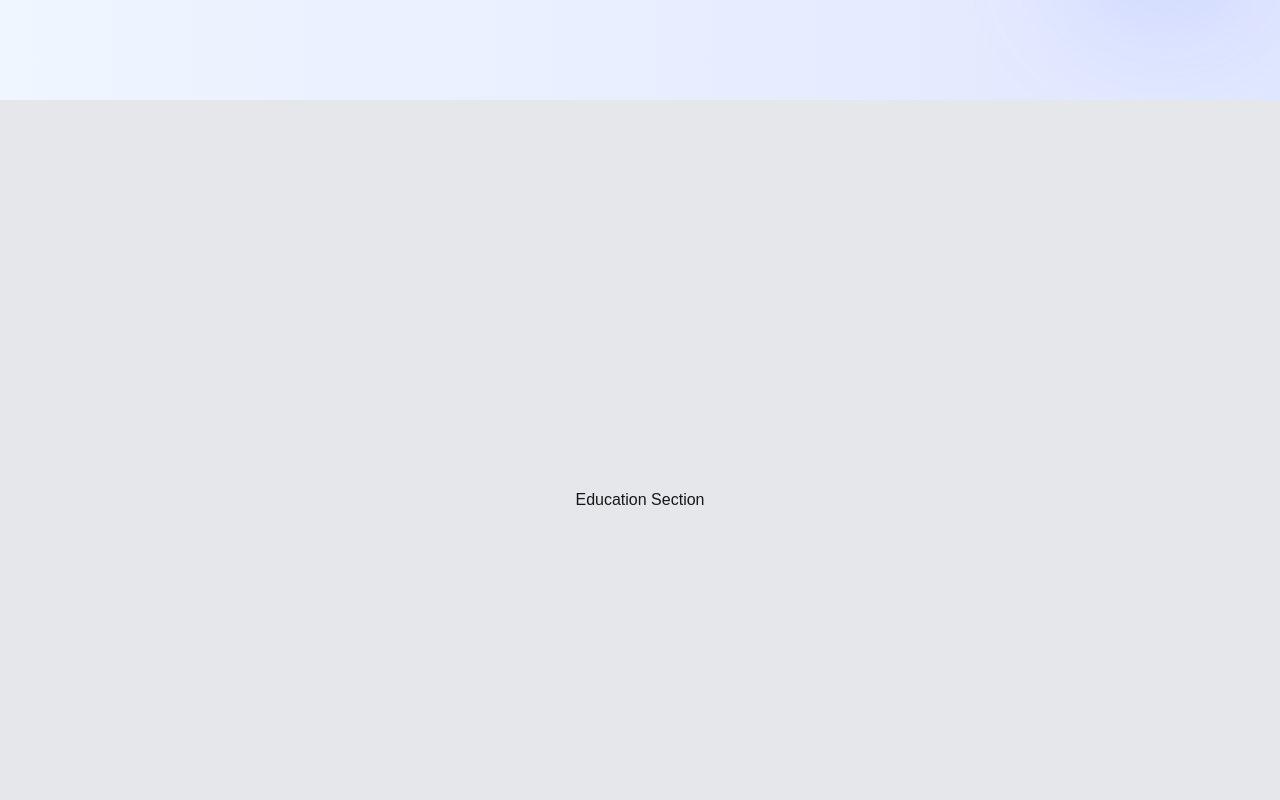
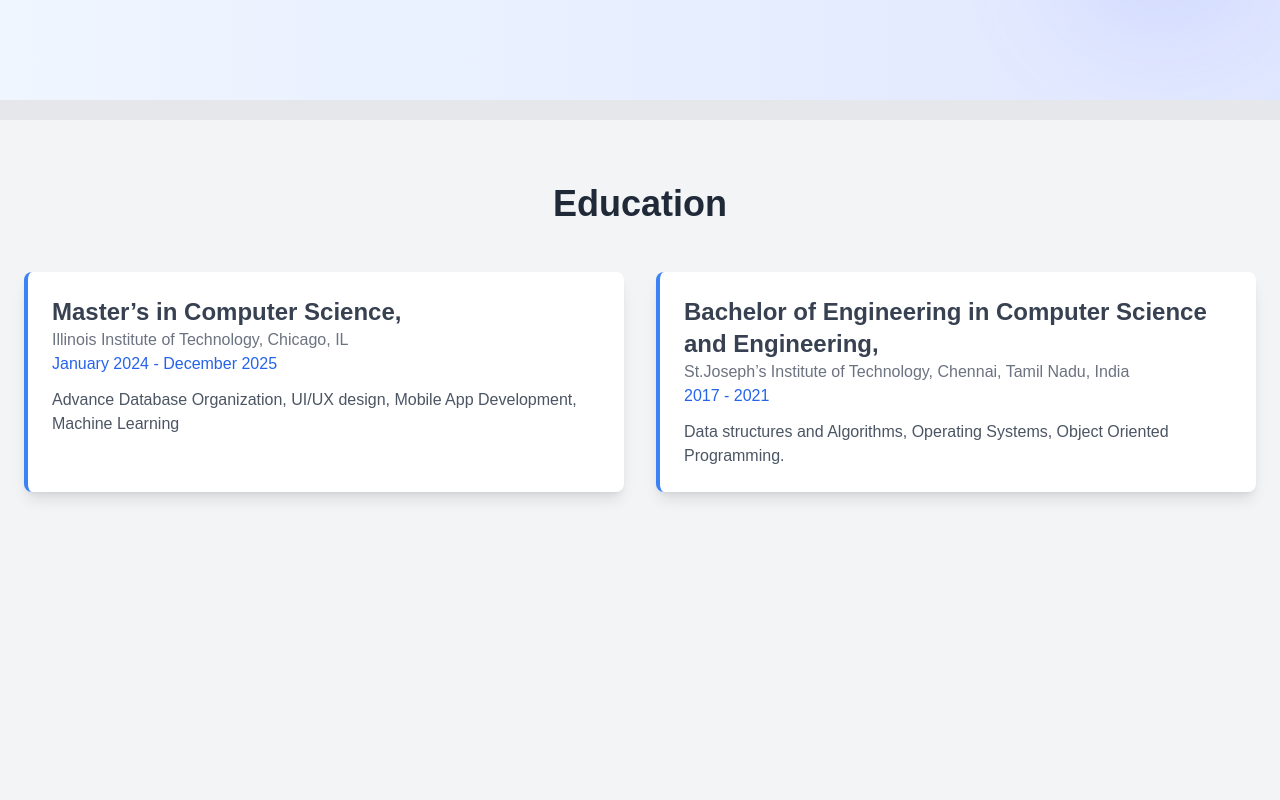
Before and after one commit to sanjay872/portfolio, a Next.js app: page / in a window 1280 px wide. Shown: the part 700-1500 px from the top of the page. Built offline with nearby package versions, Linux system fonts and the light colour scheme.

Commit message:
education page done

```diff
--- /dev/null
+++ b/app/components/Education.js
@@ -0,0 +1,57 @@
+"use client";
+
+import { motion } from "framer-motion";
+
+const educationData = [
+  {
+    degree: "Master’s in Computer Science,",
+    institution: "Illinois Institute of Technology, Chicago, IL",
+    year: "January 2024 - December 2025",
+    details:
+      "Advance Database Organization, UI/UX design, Mobile App Development, Machine Learning",
+  },
+  {
+    degree: "Bachelor of Engineering in Computer Science and Engineering,",
+    institution: "St.Joseph’s Institute of Technology, Chennai, Tamil Nadu, India",
+    year: "2017 - 2021",
+    details:
+      "Data structures and Algorithms, Operating Systems, Object Oriented Programming.",
+  },
+];
+
+export default function Education() {
+  return (
+    <section className="min-h-screen bg-gray-100 py-16 px-6 mt-10">
+      <div className="container mx-auto">
+        {/* Heading */}
+        <motion.h1
+          className="text-4xl font-bold text-gray-800 text-center mb-12"
+          initial={{ opacity: 0, y: -20 }}
+          animate={{ opacity: 1, y: 0 }}
+          transition={{ duration: 0.8 }}
+        >
+          Education
+        </motion.h1>
+
+        {/* Education Grid */}
+        <div className="grid md:grid-cols-2 gap-8">
+          {educationData.map((edu, index) => (
+            <motion.div
+              key={index}
+              className="bg-white p-6 shadow-lg rounded-lg border-l-4 border-blue-500"
+              initial={{ opacity: 0, x: index % 2 === 0 ? -50 : 50 }}
+              whileInView={{ opacity: 1, x: 0 }}
+              transition={{ duration: 0.7, delay: index * 0.2 }}
+              viewport={{ once: true }}
+            >
+              <h2 className="text-2xl font-semibold text-gray-700">{edu.degree}</h2>
+              <p className="text-gray-500">{edu.institution}</p>
+              <span className="text-blue-600 font-medium">{edu.year}</span>
+              <p className="mt-3 text-gray-600">{edu.details}</p>
+            </motion.div>
+          ))}
+        </div>
+      </div>
+    </section>
+  );
+}
--- a/app/page.js
+++ b/app/page.js
@@ -4,6 +4,7 @@
 import { Menu, X } from "lucide-react";
 import { motion, AnimatePresence } from "framer-motion";
 import About from "./components/About";
+import Education from "./components/Education";
 
 export default function Page() {
   const [isOpen, setIsOpen] = useState(false);
@@ -103,7 +104,7 @@
       {/* Sections with Animations */}
       {[
         { id: "about", bg: "bg-gray-100", content: <About /> },
-        { id: "education", bg: "bg-gray-200", content: <h1>Education Section</h1> },
+        { id: "education", bg: "bg-gray-200", content: <Education /> },
         { id: "experience", bg: "bg-gray-300", content: <h1>Experience Section</h1> },
         { id: "projects", bg: "bg-gray-400", content: <h1>Projects Section</h1> },
         { id: "achievements", bg: "bg-gray-500", content: <h1>Achievements Section</h1> },
```
Also changed, not shown: app/components/Experience.js (added).
